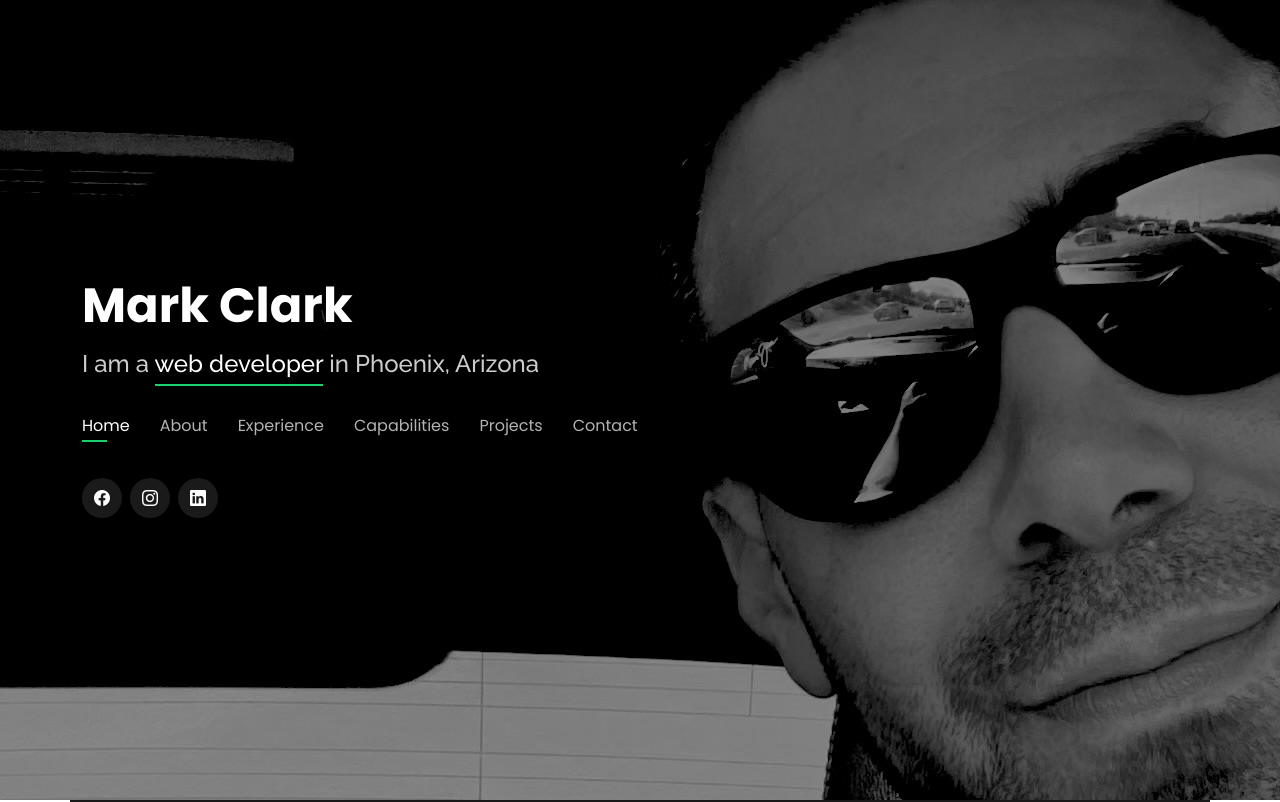
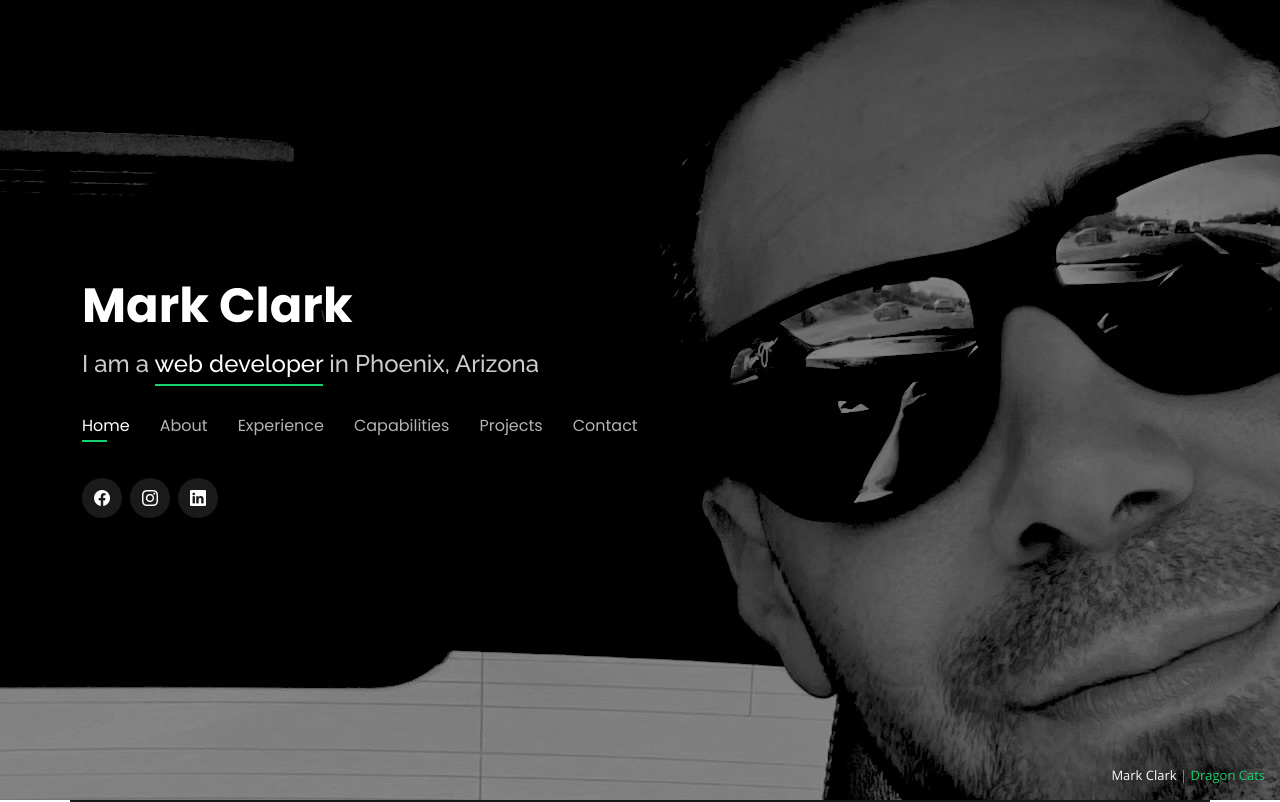
Before and after one commit to fitDizzle/eng-portfolio, a React (Create React App) app: page / in a window 1280 px wide. Shown: the top 802 px of the page. Built offline with nearby package versions, Linux system fonts and the light colour scheme.

Commit message:
added procfile

```diff
--- a/src/App.js
+++ b/src/App.js
@@ -22,10 +22,7 @@ function App() {
       <About />
 
       <div className="credits">
-          {/* <!-- You can delete the links only if you purchased the pro version. -->
-    <!-- Licensing information: https://bootstrapmade.com/license/ -->
-    <!-- Purchase the pro version with working PHP/AJAX contact form: https://bootstrapmade.com/personal-free-resume-bootstrap-template/ -->
-    Mark Clark <a href="https://bootstrapmade.com/">| Dragon Cats</a> */}
+        Mark Clark <a href="https://bootstrapmade.com/">| Dragon Cats</a>
       </div>
     </div>
   );
```
Also changed, not shown: 1 other file (tests, documents, lock files or other folders). Lines whose indentation alone changed are shown as unchanged.
